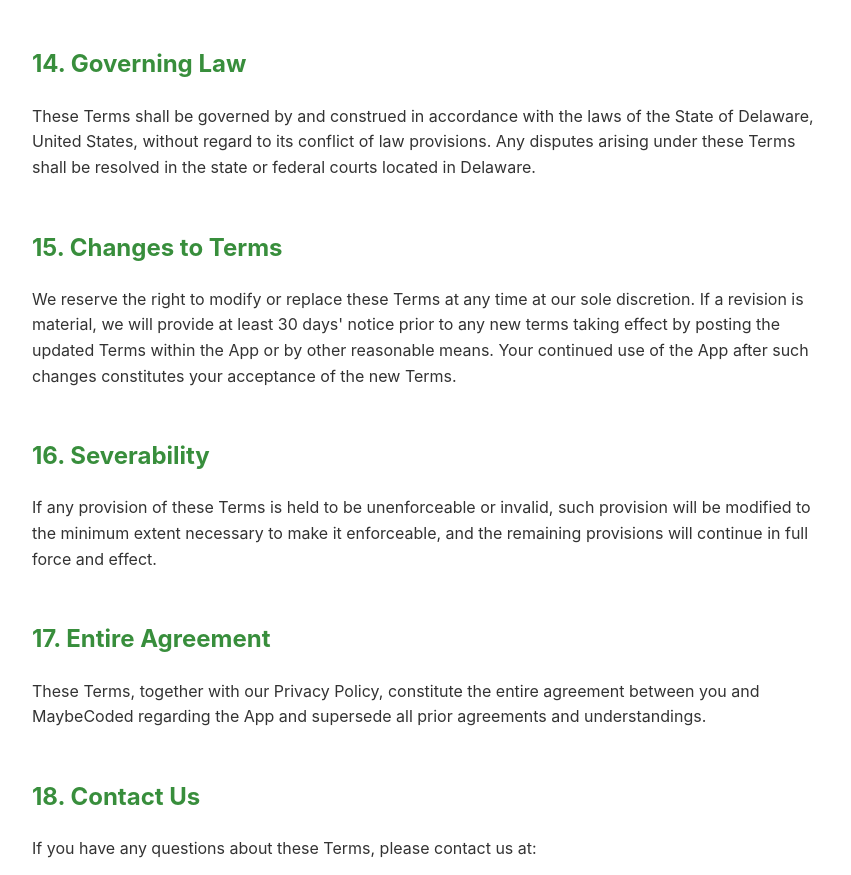
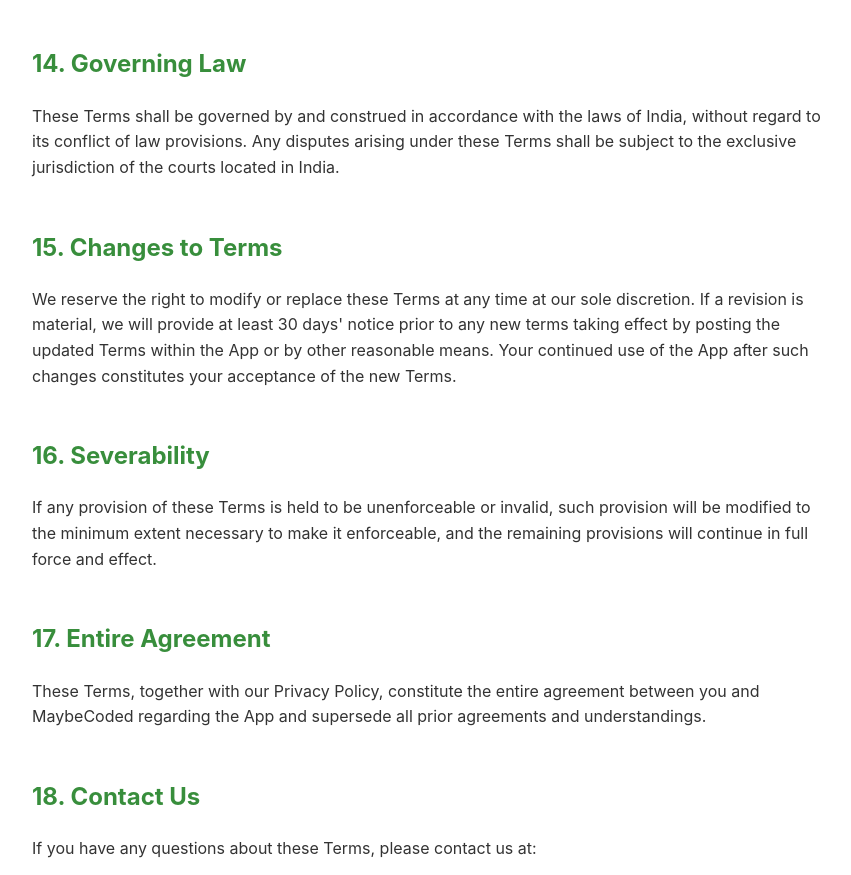
Before and after one commit to manuu-r/cleanclikSite, a plain HTML site: page trashmapr/terms_of_service.html in a window 1280 px wide. Shown: the part 3690-4565 px from the top of the page, without its empty margins (208-1059 px from the left). Drawn offline with Linux system fonts and the light colour scheme.

Commit message:
Update governing law from Delaware to India

```diff
--- a/trashmapr/terms_of_service.html
+++ b/trashmapr/terms_of_service.html
@@ -81,7 +81,7 @@
     <p>You may delete your account at any time through the App settings. Upon account deletion, your User Content may be removed from the App, though we may retain certain information as required by law or for legitimate business purposes.</p>
 
     <h2>14. Governing Law</h2>
-    <p>These Terms shall be governed by and construed in accordance with the laws of the State of Delaware, United States, without regard to its conflict of law provisions. Any disputes arising under these Terms shall be resolved in the state or federal courts located in Delaware.</p>
+    <p>These Terms shall be governed by and construed in accordance with the laws of India, without regard to its conflict of law provisions. Any disputes arising under these Terms shall be subject to the exclusive jurisdiction of the courts located in India.</p>
 
     <h2>15. Changes to Terms</h2>
     <p>We reserve the right to modify or replace these Terms at any time at our sole discretion. If a revision is material, we will provide at least 30 days' notice prior to any new terms taking effect by posting the updated Terms within the App or by other reasonable means. Your continued use of the App after such changes constitutes your acceptance of the new Terms.</p>
```
